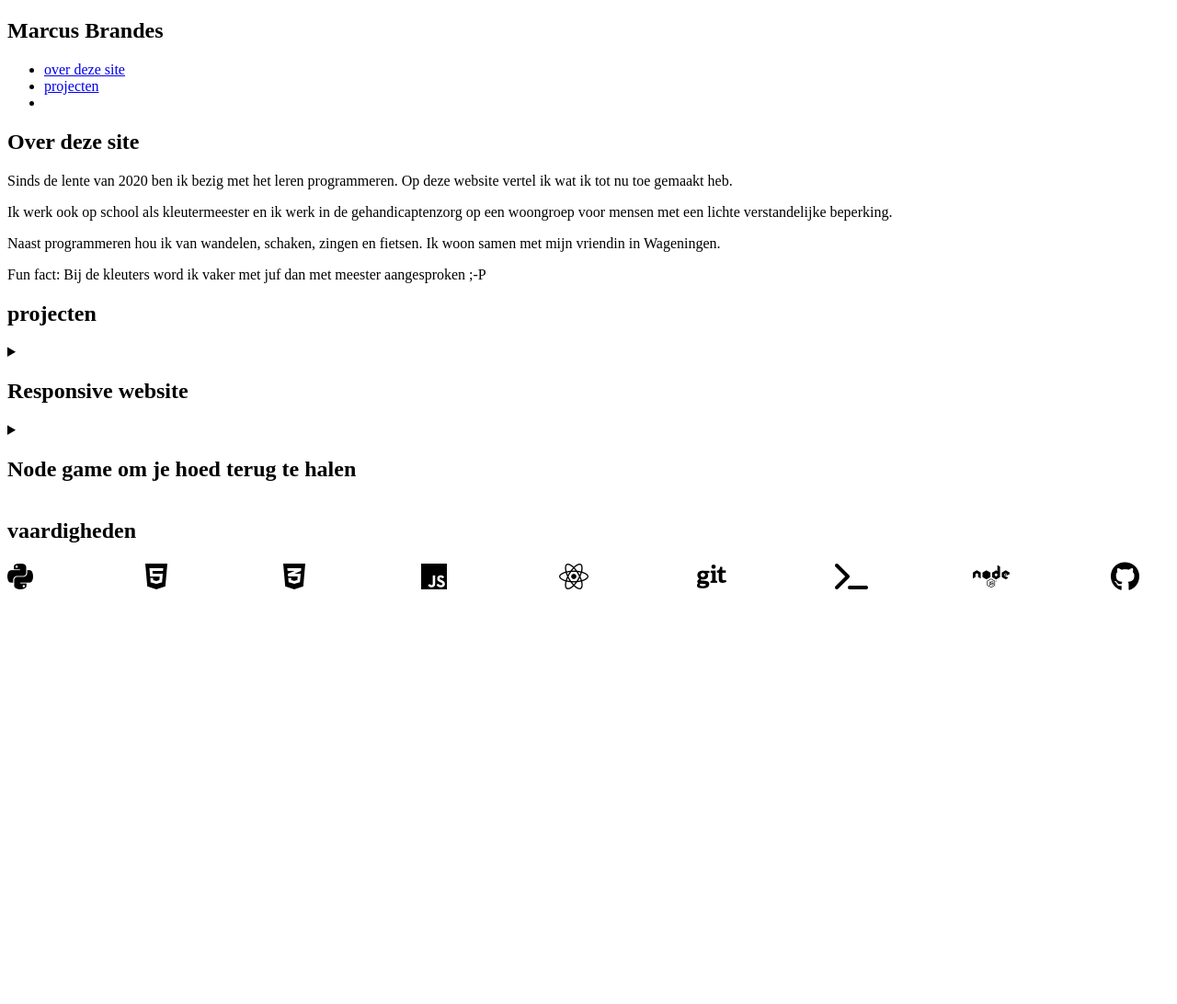
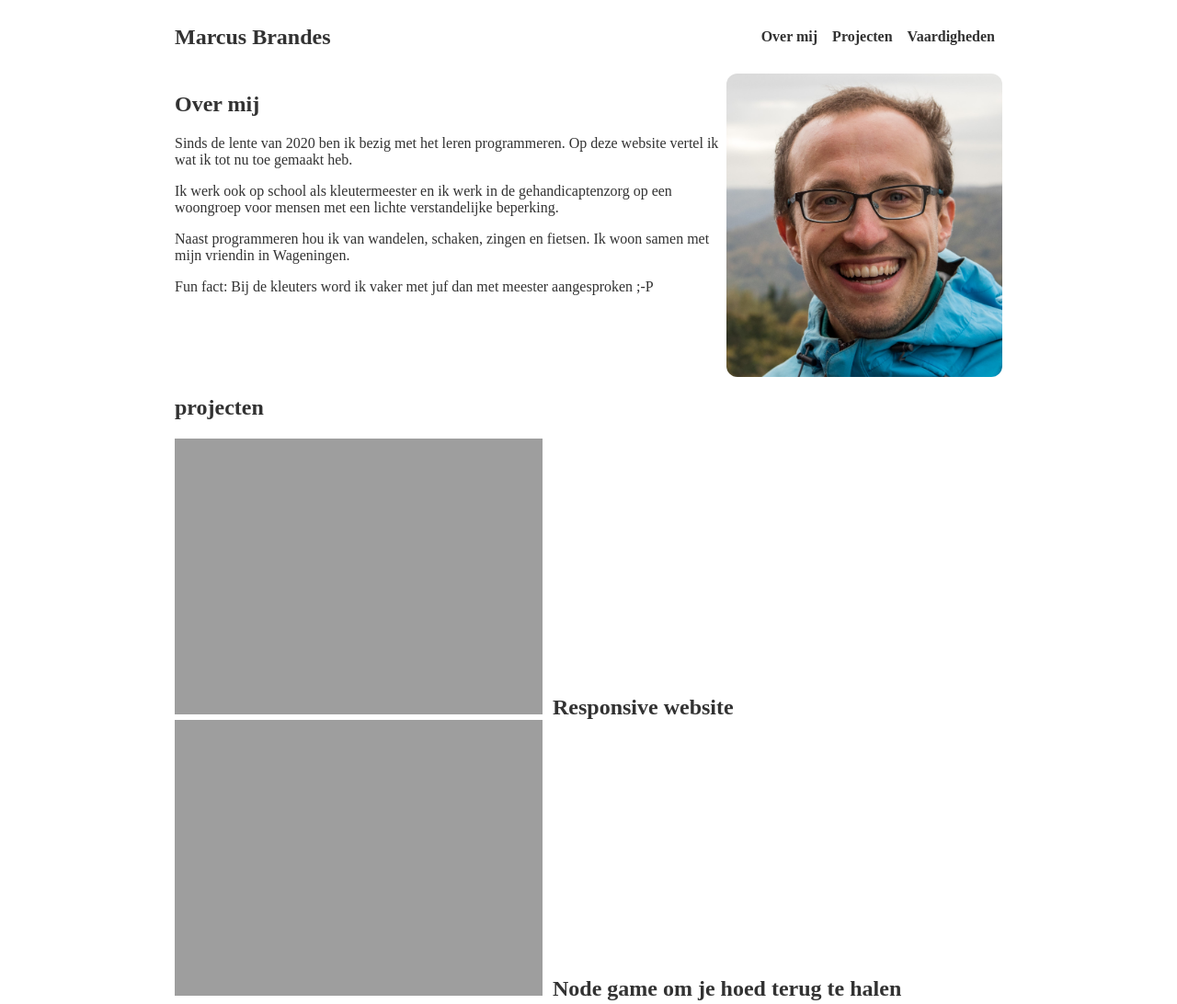
Before and after one commit to MarcusBBB/MarcusBBB.github.io, a plain HTML site: page index.html in a window 1280 px wide. Shown: the top 1092 px of the page at 92% size. Before the commit the page ends 800 px from the top, so only its background shows below. Drawn offline with Linux system fonts and the light colour scheme.

Commit message:
eerste acceptabele versie

```diff
--- a/index.html
+++ b/index.html
@@ -15,15 +15,19 @@
 	<body>
 		<header>
 			<h2>Marcus Brandes</h2>
+			<nav>
 				<ul>
-				<li><a href="#over-mij">over deze site</a></li>
-				<li><a href="#projecten">projecten</a></li>
-				<li><a href="#"></a></li>
+					<li><a href="#over-mij">Over mij</a></li>
+					<li><a href="#projecten">Projecten</a></li>
+					<li><a href="#vaardigheden">Vaardigheden</a></li>
 				</ul>
+			</nav>
 		</header>
 		<main>
 			<section id="over-mij">
-				<h1>Over deze site</h1>
+				<div class="text-container">
+					<h1>Over mij</h1>
+
 					<p>
 						Sinds de lente van 2020 ben ik bezig met het leren programmeren. Op
 						deze website vertel ik wat ik tot nu toe gemaakt heb.
@@ -34,13 +38,19 @@
 						verstandelijke beperking.
 					</p>
 					<p>
-					Naast programmeren hou ik van wandelen, schaken, zingen en fietsen. Ik
-					woon samen met mijn vriendin in Wageningen.
+						Naast programmeren hou ik van wandelen, schaken, zingen en fietsen.
+						Ik woon samen met mijn vriendin in Wageningen.
 					</p>
 					<p>
 						Fun fact: Bij de kleuters word ik vaker met juf dan met meester
 						aangesproken ;-P
 					</p>
+				</div>
+				<img
+					src="./resources/Marcus_Hermans_Hohe.jpg"
+					alt="A photo of Ada Lovelace"
+					class="portrait"
+				/>
 			</section>
 			<section id="projecten">
 				<h1>projecten</h1>
@@ -98,5 +108,6 @@
 				</div>
 			</section>
 		</main>
+		<script src="main.js"></script>
 	</body>
 </html>
--- a/main.js
+++ b/main.js
@@ -0,0 +1,13 @@
+let projectsSummary = Array.from(document.getElementsByTagName('summary'));
+
+let toggleProject = function (e) {
+	console.log(e.target.style.cursor);
+	if (e.target.style.cursor === 'zoom-in' || e.target.style.cursor === '') {
+		e.target.style.cursor = 'zoom-out';
+	} else {
+		e.target.style.cursor = 'zoom-in';
+	}
+};
+projectsSummary.forEach((projectSummary) => {
+	projectSummary.onclick = toggleProject;
+});
--- a/style.css
+++ b/style.css
@@ -1,3 +1,78 @@
+html,
+body {
+	height: 100%;
+	color: var(--font-color);
+}
+
+:root {
+	--spacing-1: 8px;
+	--spacing-2: 12px;
+	--spacing-3: 16px;
+	--spacing-4: 24px;
+
+	--border-radius: 12px;
+
+	--font-color: #323232;
+}
+
+body {
+	max-width: 900px;
+	margin: 0 auto;
+}
+
+main {
+	padding-top: 5rem;
+}
+
+a {
+	color: var(--font-color);
+	text-decoration: none;
+	font-weight: 600;
+}
+
+/*  HEADER  */
+header {
+	position: fixed;
+	width: 100%;
+	max-width: 900px;
+	z-index: 10;
+	height: 5rem;
+	display: flex;
+	justify-content: space-between;
+	align-items: center;
+}
+
+nav ul {
+	display: flex;
+	padding: 0;
+	align-items: center;
+
+	list-style-type: none;
+	margin: 0;
+	margin-left: auto;
+}
+
+nav ul li {
+	margin: var(--spacing-1);
+}
+#over-mij {
+	display: flex;
+}
+.portrait {
+	width: 300px;
+	border-radius: var(--border-radius);
+	flex-shrink: 0;
+}
+
+summary {
+	list-style-image: url(https://s3-us-west-2.amazonaws.com/s.cdpn.io/3/right-arrow.svg);
+	cursor: zoom-in;
+}
+
+summary h2 {
+	display: inline;
+}
+
 #vaardigheden-container {
 	display: flex;
 	width: 100%;
```
Lines whose indentation alone changed are shown as unchanged.
